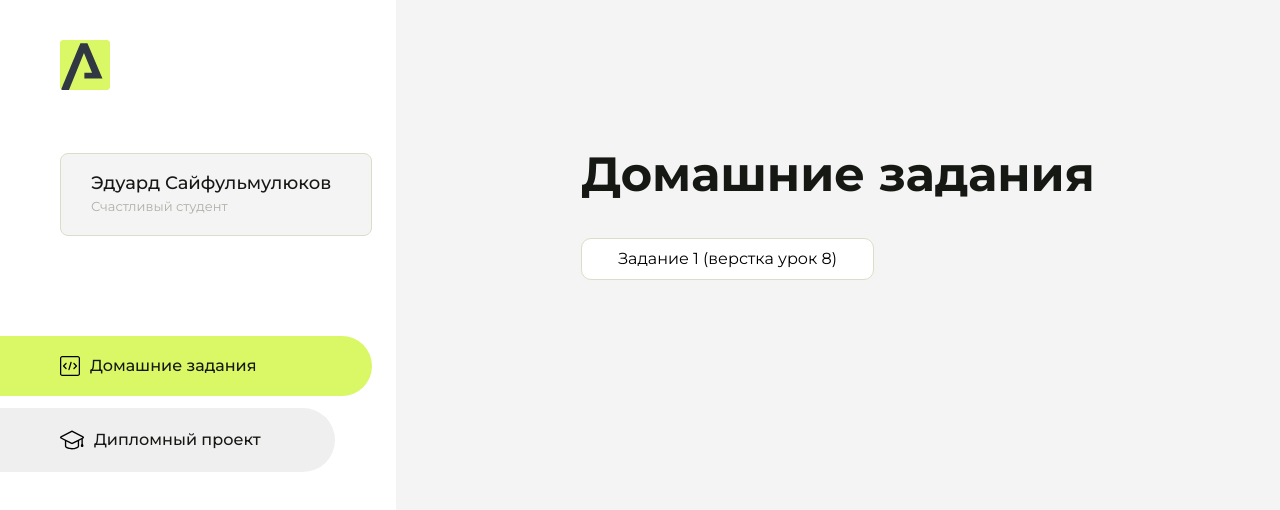
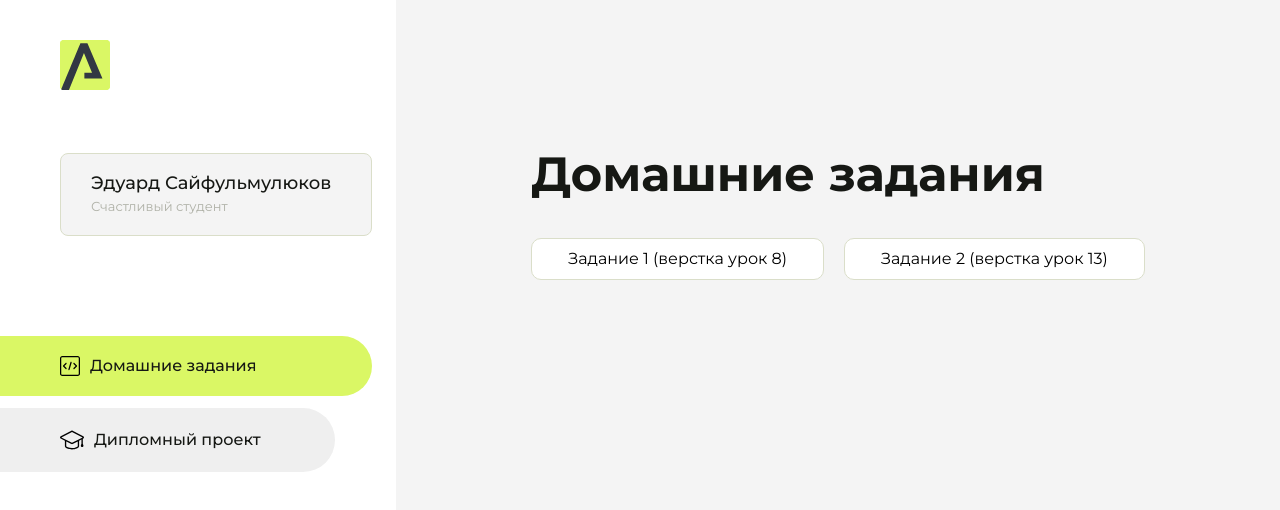
Before and after one commit to KaelTaas/homework, a plain HTML site: page index.html in a window 1280 px wide. Drawn offline with Linux system fonts and the light colour scheme.

Commit message:
Update index.html

```diff
--- a/index.html
+++ b/index.html
@@ -95,6 +95,9 @@
                     <li class="content__list-item">
                         <a href="lesson1/index.html">Задание 1 (верстка урок 8)</a>
                     </li>
+                    <li class="content__list-item">
+                        <a href="lesson2/index.html">Задание 2 (верстка урок 13)</a>
+                    </li>
                 </ul>
             </div>
             <div class="content__block hidden" id="diplomBlock">
```
